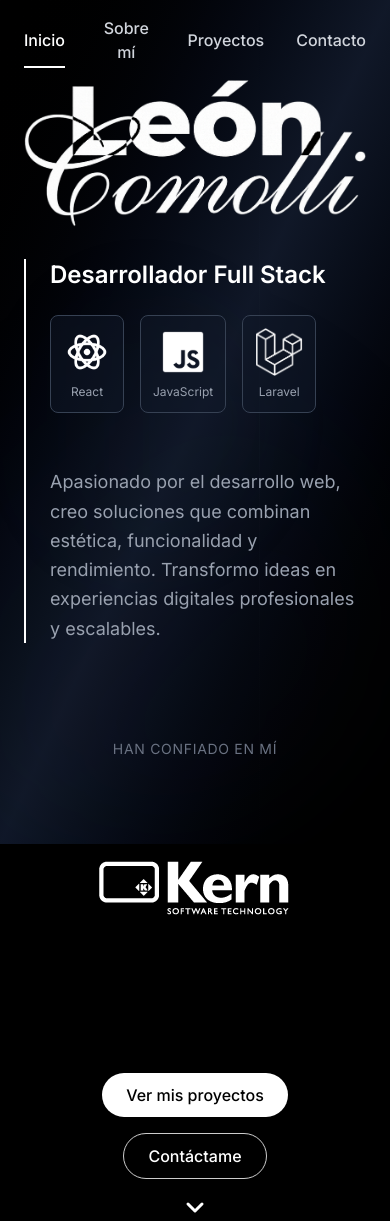
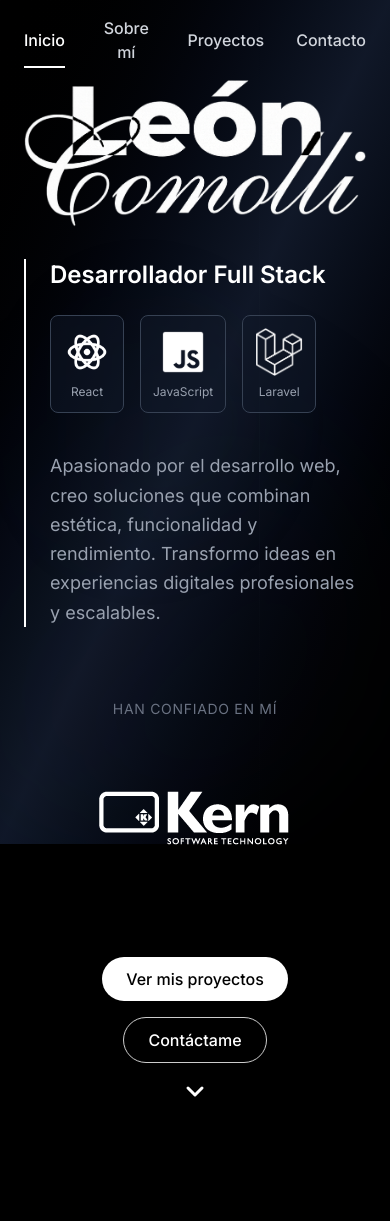
Before and after one commit to leoncomolli/portfolio, a React (Vite) app: page / in a window 390 px wide. Shown: the top 1221 px of the page. Built offline with nearby package versions, Linux system fonts and the light colour scheme.

Commit message:
Fix tech carousel animation direction and reduce spacing in mobile view

```diff
--- a/src/components/ClientSlider.jsx
+++ b/src/components/ClientSlider.jsx
@@ -19,8 +19,8 @@ const ClientSlider = () => {
   }, [clients.length]);
 
   return (
-    <div className="relative overflow-hidden py-12 flex flex-col items-center justify-center min-h-[350px]">
-      <div className="mb-6 text-center">
+    <div className="relative overflow-hidden py-6 md:py-12 flex flex-col items-center justify-center min-h-[250px] md:min-h-[350px]">
+      <div className="mb-4 md:mb-6 text-center">
         <h4 className="text-gray-500 text-sm uppercase tracking-wider">
           Han confiado en mí
         </h4>
--- a/src/components/Hero.jsx
+++ b/src/components/Hero.jsx
@@ -75,16 +75,14 @@ const Hero = () => {
                 </div>
 
                 {/* Mobile - Carousel with 3 technologies */}
-                <div className="md:hidden relative overflow-hidden h-32">
+                <div className="md:hidden relative overflow-hidden h-28">
                   {techGroups.map((group, groupIndex) => (
                     <div
                       key={groupIndex}
                       className={`absolute w-full flex gap-4 justify-start transition-all duration-700 ease-in-out ${
                         groupIndex === currentTechGroup
                           ? 'opacity-100 translate-y-0'
-                          : groupIndex < currentTechGroup
-                          ? 'opacity-0 -translate-y-full'
-                          : 'opacity-0 translate-y-full'
+                          : 'opacity-0 -translate-y-full'
                       }`}
                     >
                       {group.map((tech, index) => (
@@ -107,7 +105,7 @@ const Hero = () => {
                   ))}
                 </div>
 
-                <p className="text-gray-400 text-lg leading-relaxed max-w-xl">
+                <p className="text-gray-400 text-lg leading-relaxed max-w-xl mt-2">
                   Apasionado por el desarrollo web, creo soluciones que combinan estética,
                   funcionalidad y rendimiento. Transformo ideas en experiencias digitales profesionales y escalables.
                 </p>
```
